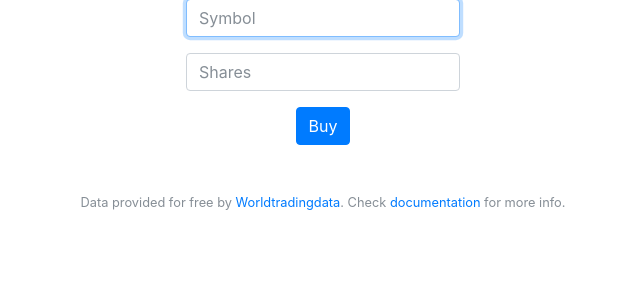
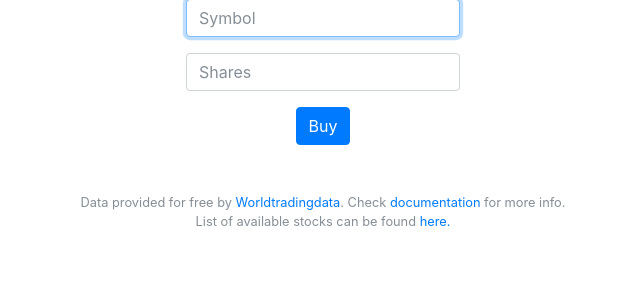
Before and after one commit to sliceyounice/cs50finance, a Flask app: page /buy in a window 1280 px wide. Shown: the part 125-433 px from the top of the page, without its empty margins (317-957 px from the left). Run offline with Flask 2, Linux system fonts and the light colour scheme; the visitor is signed in with stand-in values (Sample User, id 1); some libraries are stand-ins or nearby versions.

Commit message:
link to stocks list attached to the layout

```diff
--- a/templates/layout.html
+++ b/templates/layout.html
@@ -61,8 +61,13 @@
         </main>
 
         <footer class="small text-center text-muted">
+            <div>
             Data provided for free by <a href="https://www.worldtradingdata.com/">Worldtradingdata</a>.
             Check <a href="https://www.worldtradingdata.com/documentation#introduction"> documentation</a> for more info.
+            </div>
+            <div>
+                List of available stocks can be found <a href="http://eoddata.com/symbols.aspx">here.</a>
+            </div>
 
         </footer>
     </body>
```
